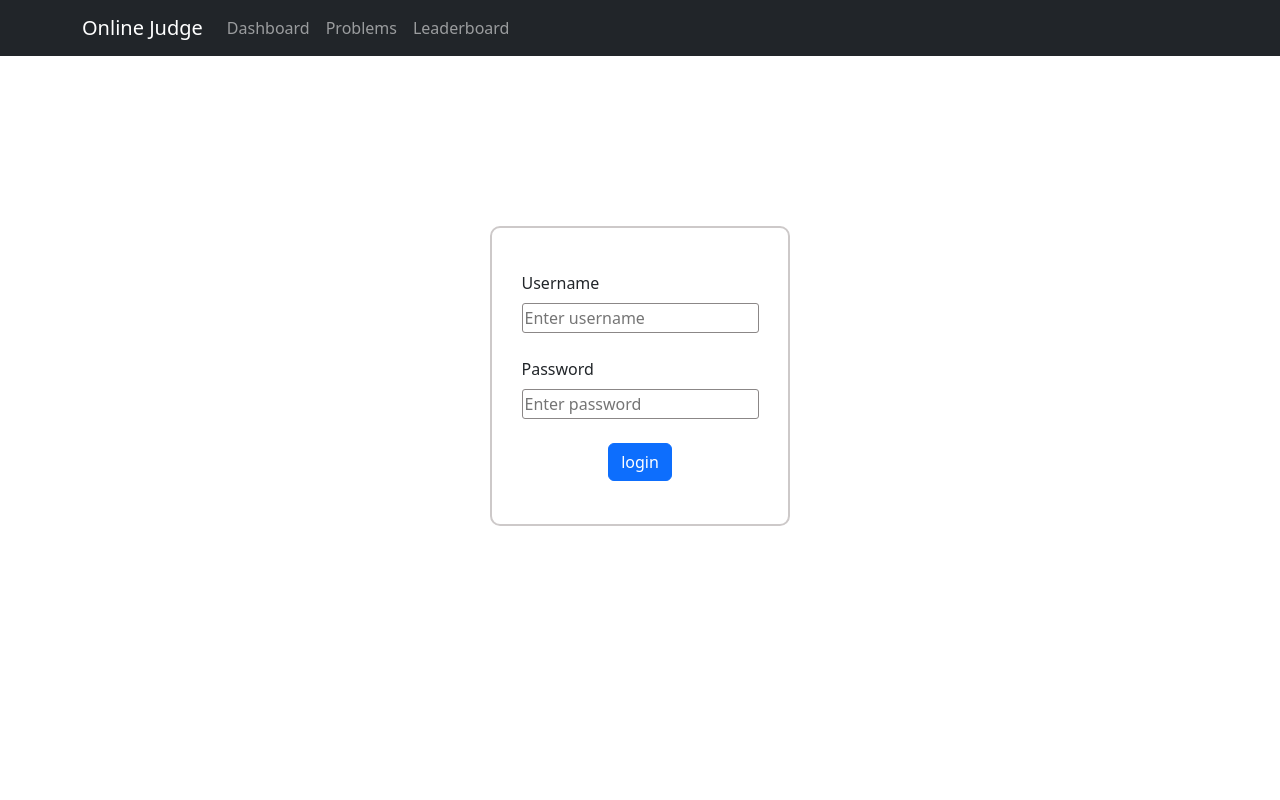
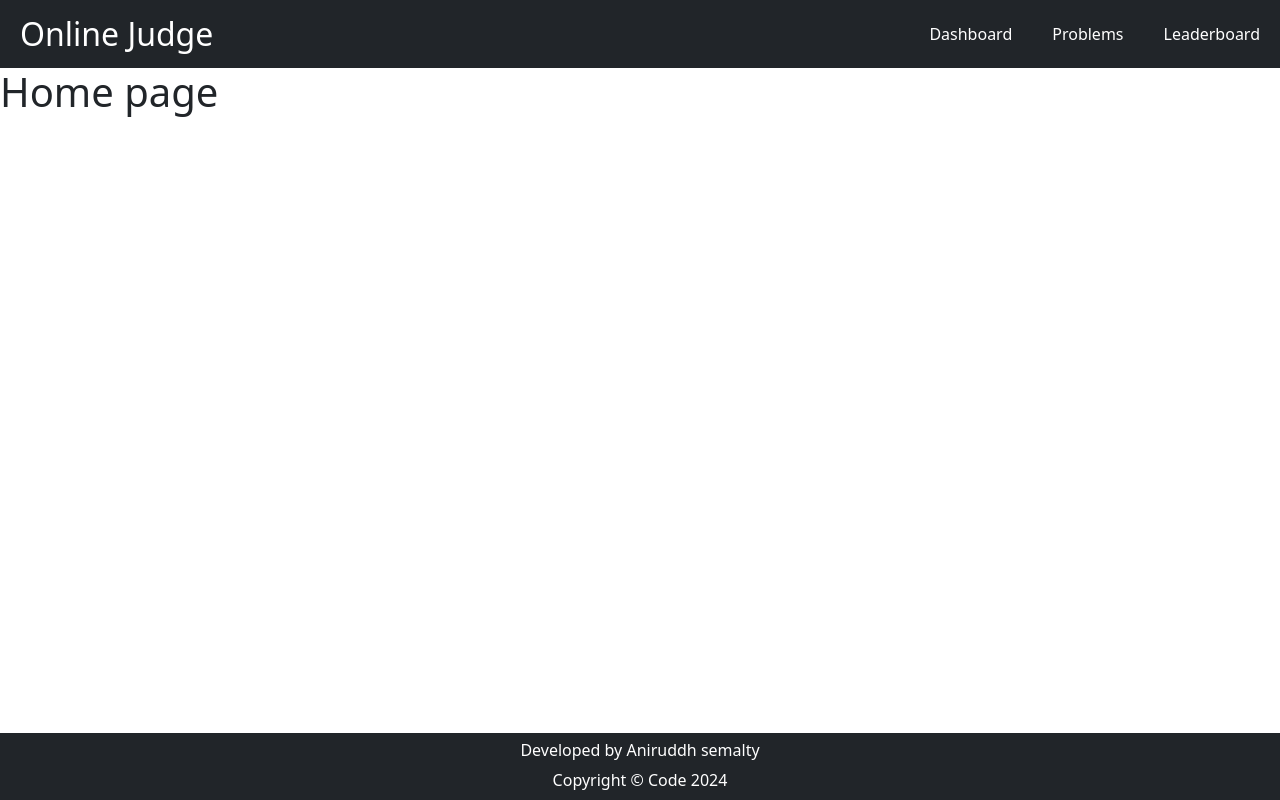
Before and after one commit to Aniruddh-Semalty/Online-Judge, a React (Vite) app in the folder Frontend/: page / in a window 1280 px wide. Built offline with nearby package versions, Linux system fonts and the light colour scheme.

Commit message:
Implement Footer component and basic client side  routing

```diff
--- a/Frontend/package.json
+++ b/Frontend/package.json
@@ -3,7 +3,6 @@
   "private": true,
   "version": "0.0.0",
   "type": "module",
-
   "scripts": {
     "dev": "vite",
     "build": "vite build",
@@ -15,7 +14,8 @@
     "bootstrap": "^5.3.2",
     "react": "^18.2.0",
     "react-bootstrap": "^2.10.0",
-    "react-dom": "^18.2.0"
+    "react-dom": "^18.2.0",
+    "react-router-dom": "^6.22.0"
   },
   "devDependencies": {
     "@types/react": "^18.2.43",
--- /dev/null
+++ b/Frontend/public/Footer.css
@@ -0,0 +1,11 @@
+footer {
+    position: fixed;
+    color:white;
+    background-color: rgb(33,37, 41);
+    bottom: 0;
+    left: 0;
+    right: 0;
+    margin-top:auto;
+    padding: 8px;
+    text-align: center;
+  }
--- /dev/null
+++ b/Frontend/public/Header.css
@@ -0,0 +1,25 @@
+.link{
+    color:white;
+    text-decoration: none;
+}
+
+.navbar-container{
+    display:flex;
+    justify-content: space-between;
+    background-color:rgb(33,37,41);
+    color:white;
+    align-items:center;
+
+}
+.navbar-links-container{
+    display:flex;
+    justify-content: space-between;
+}
+
+.navbar-links-container>div{
+    margin:10px 20px;
+}
+.navbar-brand-container{
+    font-size:2rem;
+    margin:10px 20px;
+}
--- a/Frontend/src/Components/App.jsx
+++ b/Frontend/src/Components/App.jsx
@@ -1,14 +1,46 @@
-import Login from "./Login"
-import Header from "./Header"
-import 'bootstrap/dist/css/bootstrap.min.css';
-function App() {
-  return(
+import Login from "./Login";
+import Header from "./Header";
+import { createBrowserRouter,Outlet } from "react-router-dom";
+import "bootstrap/dist/css/bootstrap.min.css";
+import Home from "../Components/Home";
+import Footer from "./Footer";
+import Leaderboard from "./Leaderboard";
+import Problems from "./Problems";
+import Error from "./Error";
+ function App() {
+  return (
     <div>
       <Header />
-      <Login />
-
+      <Outlet/>
+      <Footer/>
     </div>
-  )
+  );
 }
 
-export default App
+ const routes = createBrowserRouter([
+  {
+    path: "/",
+    element: <App />,
+    errorElement:<Error/>,
+    children:[
+      {
+        path:"/",
+        element:<Home />
+      },
+      {
+        path:"/login",
+        element:<Login />,
+      },
+      {
+        path:"/leaderboard",
+        element:<Leaderboard/>
+      },
+      {
+        path:"/problems",
+        element:<Problems/>
+      }
+
+    ]
+  },
+]);
+export default routes;
--- /dev/null
+++ b/Frontend/src/Components/Error.jsx
@@ -0,0 +1,17 @@
+import Header from "./Header";
+import Footer from "./Footer";
+function Error() {
+  return (
+    <div>
+      <Header />
+      <div>
+        <h1>
+          OOPS..We got an error . Look like you have not entered correct path
+        </h1>
+      </div>
+      <Footer />
+    </div>
+  );
+}
+
+export default Error;
--- /dev/null
+++ b/Frontend/src/Components/Footer.jsx
@@ -0,0 +1,7 @@
+import "../../public/Footer.css"
+const Footer = () => {
+    const year = new Date().getFullYear();
+
+    return <footer><h6>Developed by Aniruddh semalty</h6>{`Copyright ©  Code ${year}`}</footer>;
+  };
+export default Footer;
--- a/Frontend/src/Components/Header.jsx
+++ b/Frontend/src/Components/Header.jsx
@@ -1,21 +1,18 @@
 /* eslint-disable react/jsx-no-undef */
-import Container from 'react-bootstrap/Container';
-import Nav from 'react-bootstrap/Nav';
-import Navbar from 'react-bootstrap/Navbar';
+
+import { Link } from 'react-router-dom';
+import "../../public/Header.css"
 
 export default function Header(){
     return (
-       <div>
-         <Navbar bg="dark" data-bs-theme="dark">
-        <Container>
-          <Navbar.Brand href="#home">Online Judge</Navbar.Brand>
-          <Nav className="me-auto">
-            <Nav.Link href="#home">Dashboard</Nav.Link>
-            <Nav.Link href="#features">Problems</Nav.Link>
-            <Nav.Link href="#pricing">Leaderboard</Nav.Link>
-          </Nav>
-        </Container>
-      </Navbar>
+       <div className="navbar-container">
+          <div className="navbar-brand-container"><Link to="/" className="link">Online Judge</Link></div>
+          <div className='navbar-links-container'>
+            <div><Link to="/" className="link">Dashboard</Link></div>
+            <div><Link to="/problems" className="link">Problems</Link></div>
+            <div><Link to="/Leaderboard" className="link">Leaderboard</Link></div>
+          </div>
+
        </div>
     )
 }
--- /dev/null
+++ b/Frontend/src/Components/Home.jsx
@@ -0,0 +1,4 @@
+const Home=()=>{
+    return <div><h1>Home page</h1></div>
+}
+export default Home;
--- /dev/null
+++ b/Frontend/src/Components/Leaderboard.jsx
@@ -0,0 +1,8 @@
+
+function Leaderboard() {
+  return (
+    <div>Leaderboard</div>
+  )
+}
+
+export default Leaderboard
--- /dev/null
+++ b/Frontend/src/Components/Problems.jsx
@@ -0,0 +1,5 @@
+const Problems=()=>{
+    return (<div><h1>Problems page</h1></div>)
+}
+
+export default Problems;
--- a/Frontend/src/main.jsx
+++ b/Frontend/src/main.jsx
@@ -1,9 +1,8 @@
 import React from 'react'
 import ReactDOM from 'react-dom/client'
-import App from './Components/App.jsx'
 
+import { RouterProvider } from 'react-router-dom'
+import routes from './Components/App'
 ReactDOM.createRoot(document.getElementById('root')).render(
-  <React.StrictMode>
-    <App />
-  </React.StrictMode>,
+  <React.StrictMode><RouterProvider router={routes}></RouterProvider></React.StrictMode>
 )
```
